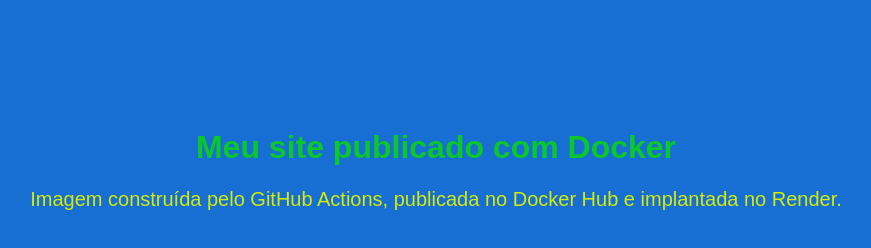
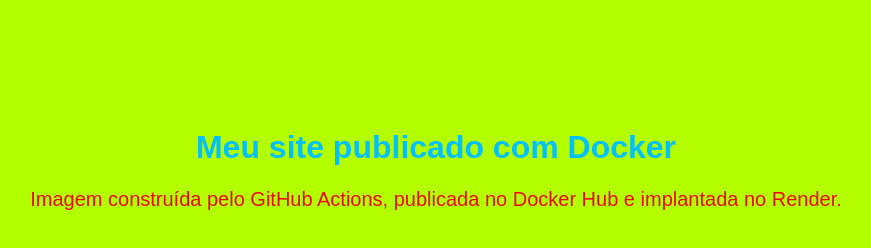
Before and after one commit to jaorodrigues8/meu-site, a plain HTML site: page site/index.html in a window 1280 px wide. Shown: the whole page, without its empty margins (204-1075 px from the left). Drawn offline with Linux system fonts and the light colour scheme.

Commit message:
Atualiza site pela pipeline

```diff
--- a/site/index.html
+++ b/site/index.html
@@ -7,15 +7,15 @@
 <style>
 body {
     font-family: Arial, sans-serif;
-    background-color: #186fd3;
+    background-color: #b3ff00;
     text-align: center;
     padding-top: 100px;
 }
 h1 {
-    color: #0bc72a;
+    color: #00c1fc;
 }
 p {
-    color: #d4eb09;
+    color: #eb0909;
     font-size: 20px;
 }
 </style>
```
